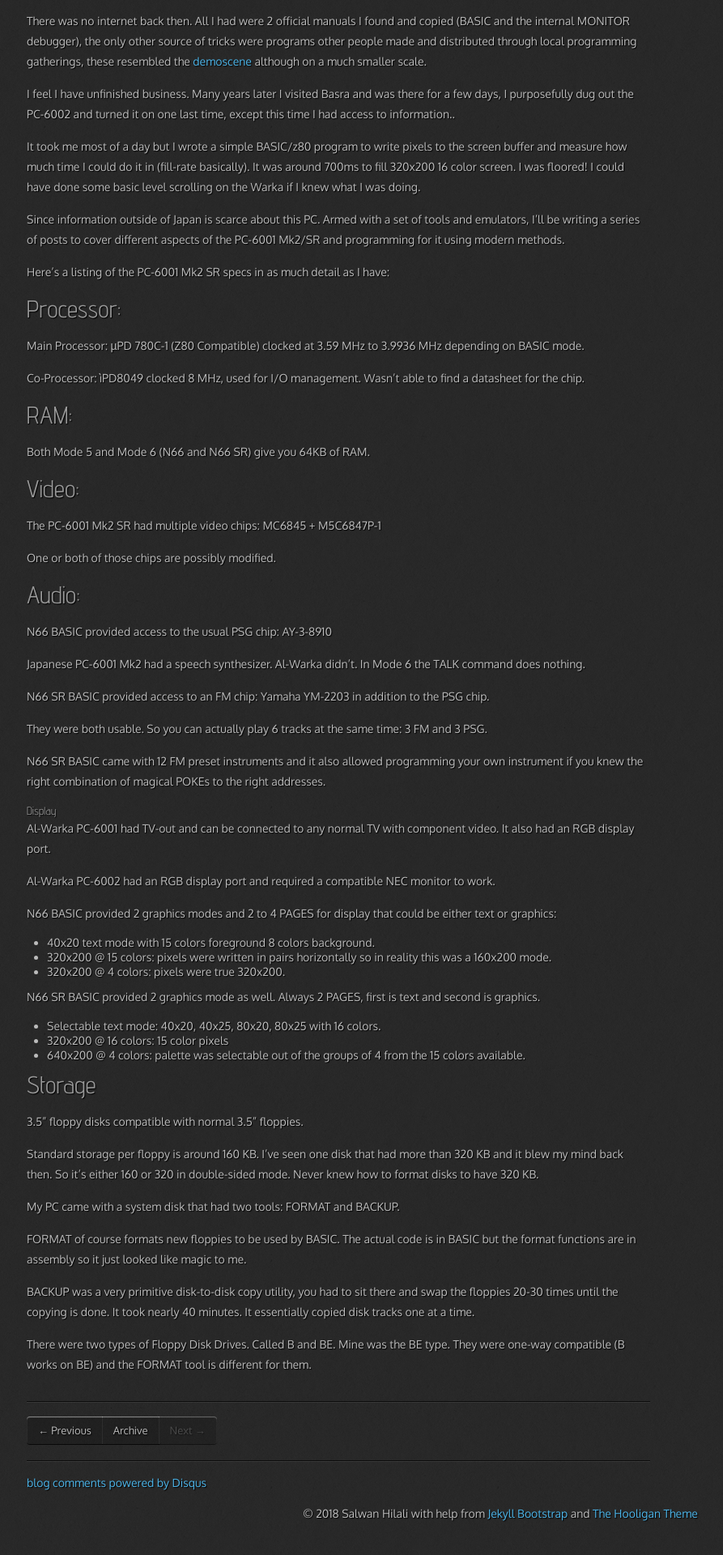
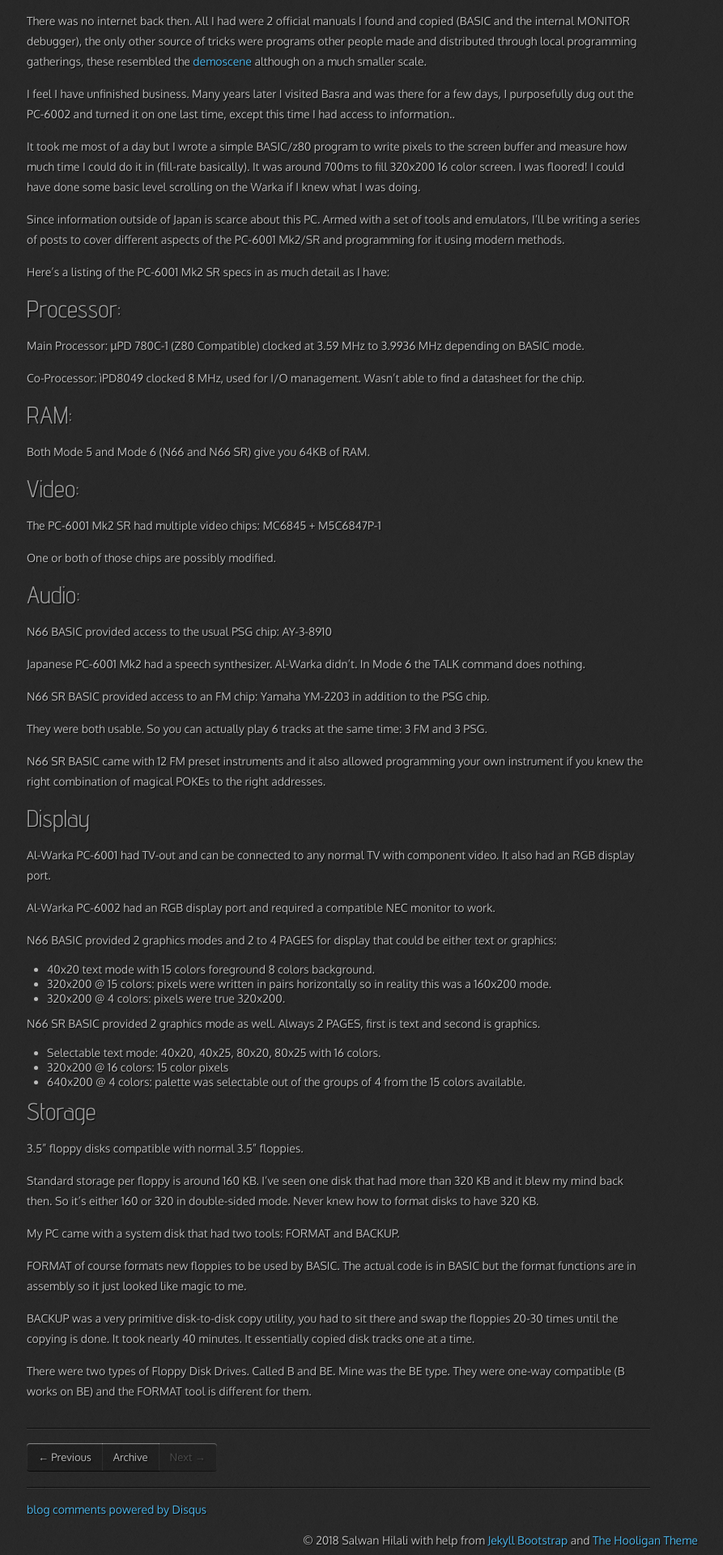
Before and after one commit to Salwan/salwan.github.io, a Jekyll site: the page built from _posts/2018-04-20-pc--6001-lets-begin.md, in a window 1280 px wide. Shown: the part 3386-5306 px from the top of the page at 81% size, without its empty margins (22-915 px from the left). Built offline with Jekyll 4.4.1, drawn with Linux system fonts in a browser that asks for light colours; nearby versions of some CDN libraries; comment, search, counter and statistics services are not loaded; before the commit the page ends 5273 px from its top, so only the background shows below that.

Commit message:
bit of formatting

```diff
--- a/_posts/2018-04-20-pc--6001-lets-begin.md
+++ b/_posts/2018-04-20-pc--6001-lets-begin.md
@@ -138,7 +138,7 @@
 
 N66 SR BASIC came with 12 FM preset instruments and it also allowed programming your own instrument if you knew the right combination of magical POKEs to the right addresses.
 
-#### Display
+## Display
 
 Al-Warka PC-6001 had TV-out and can be connected to any normal TV with component video. It also had an RGB display port.
 
```
